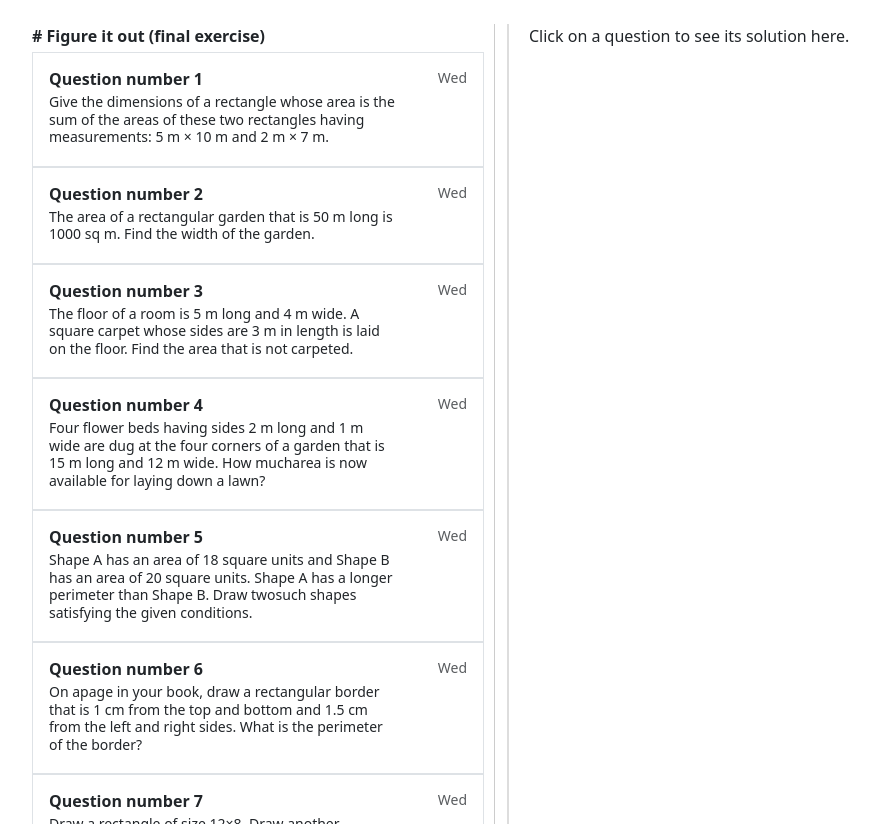
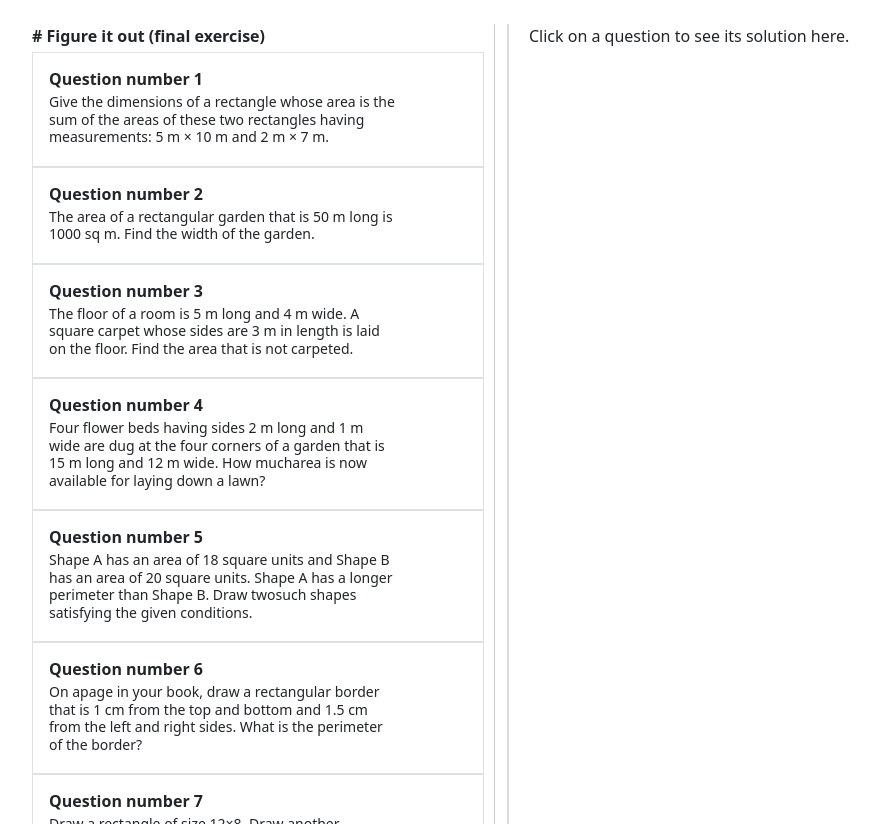
Before and after one commit to Nitish-ku/perimeter-area, a plain HTML site: page index.html in a window 1280 px wide. Shown: the whole page, without its empty margins (50-929 px from the left). Drawn offline with nearby package versions, Linux system fonts and the light colour scheme.

Commit message:
Update index.html

```diff
--- a/index.html
+++ b/index.html
@@ -39,7 +39,6 @@
             >
               <div class="d-flex w-100 justify-content-between">
                 <strong class="mb-1">Question number 1</strong>
-                <small class="text-body-secondary">Wed</small>
               </div>
               <div class="col-10 mb-1 small">
                 Give the dimensions of a rectangle whose area is the sum of the
@@ -55,7 +54,6 @@
             >
               <div class="d-flex w-100 justify-content-between">
                 <strong class="mb-1">Question number 2</strong>
-                <small class="text-body-secondary">Wed</small>
               </div>
               <div class="col-10 mb-1 small">
                 The area of a rectangular garden that is 50 m long is 1000 sq m.
@@ -70,7 +68,6 @@
             >
               <div class="d-flex w-100 justify-content-between">
                 <strong class="mb-1">Question number 3</strong>
-                <small class="text-body-secondary">Wed</small>
               </div>
               <div class="col-10 mb-1 small">
                 The floor of a room is 5 m long and 4 m wide. A square carpet
@@ -86,7 +83,6 @@
             >
               <div class="d-flex w-100 justify-content-between">
                 <strong class="mb-1">Question number 4</strong>
-                <small class="text-body-secondary">Wed</small>
               </div>
               <div class="col-10 mb-1 small">
                 Four flower beds having sides 2 m long and 1 m wide are dug at
@@ -102,7 +98,6 @@
             >
               <div class="d-flex w-100 justify-content-between">
                 <strong class="mb-1">Question number 5</strong>
-                <small class="text-body-secondary">Wed</small>
               </div>
               <div class="col-10 mb-1 small">
                 Shape A has an area of 18 square units and Shape B has an area
@@ -118,7 +113,6 @@
             >
               <div class="d-flex w-100 justify-content-between">
                 <strong class="mb-1">Question number 6</strong>
-                <small class="text-body-secondary">Wed</small>
               </div>
               <div class="col-10 mb-1 small">
                 On apage in your book, draw a rectangular border that is 1 cm
@@ -134,7 +128,6 @@
             >
               <div class="d-flex w-100 justify-content-between">
                 <strong class="mb-1">Question number 7</strong>
-                <small class="text-body-secondary">Wed</small>
               </div>
               <div class="col-10 mb-1 small">
                 Draw a rectangle of size 12×8. Draw another rectangle inside it
@@ -150,7 +143,6 @@
             >
               <div class="d-flex w-100 justify-content-between">
                 <strong class="mb-1">Question number 8</strong>
-                <small class="text-body-secondary">Tues</small>
               </div>
               <div class="col-10 mb-1 small">
                 <p>
```
